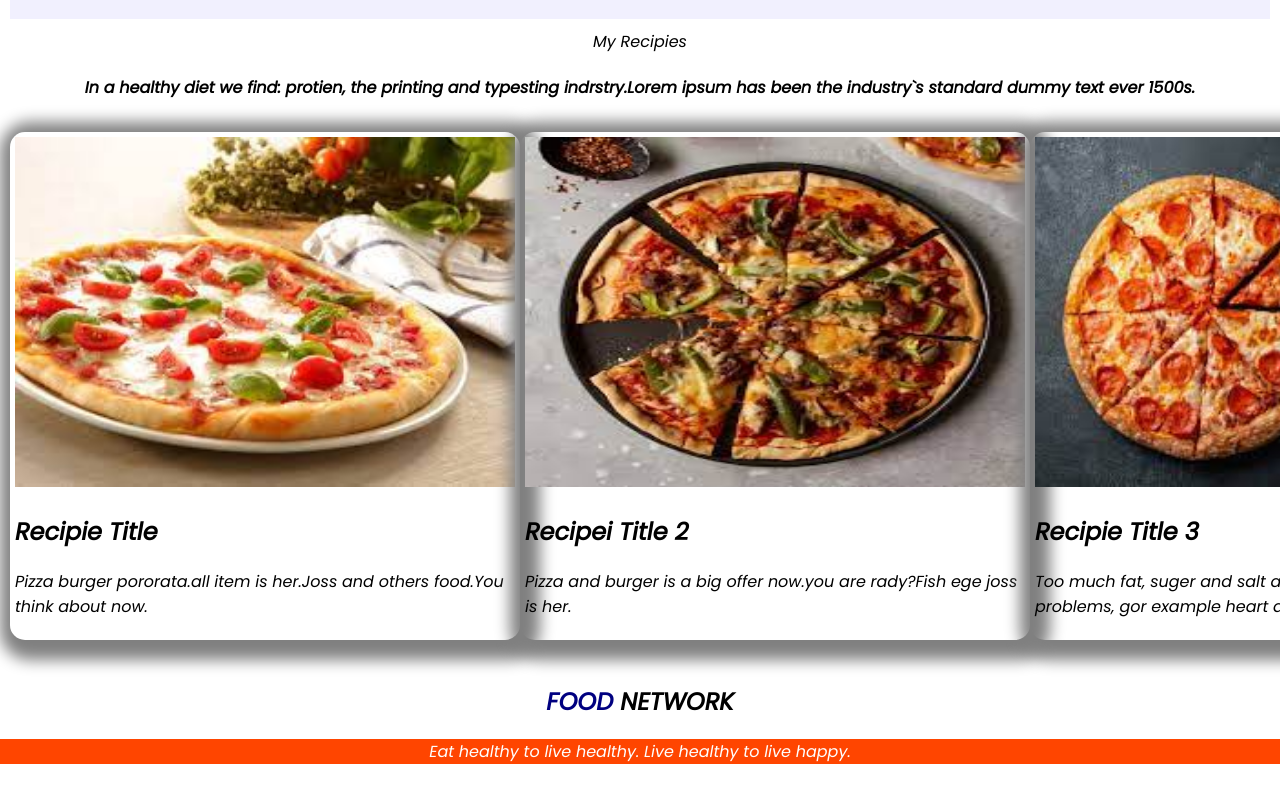
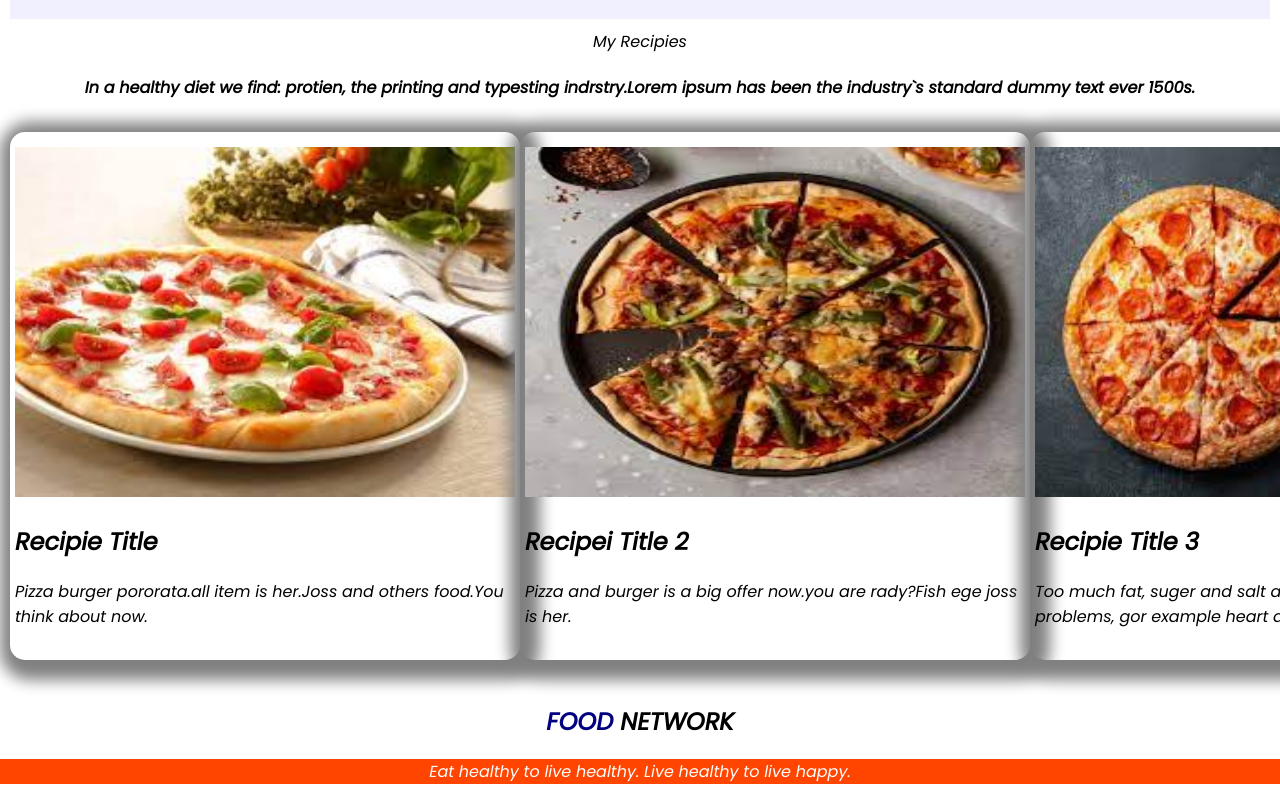
Before and after one commit to alnurany/my-portfolio, a plain HTML site: page index.html in a window 1280 px wide. Shown: the part 914-1714 px from the top of the page. Drawn offline with Linux system fonts and the light colour scheme.

Commit message:
my-portfolio

```diff
--- a/style.css
+++ b/style.css
@@ -62,8 +62,8 @@ body{
 }
 .recipie{
     margin-bottom: 15px;
-    width: 40%;
-    padding: 5px;
+    width: 80%;
+    padding: 15px;
     padding-left: 5px;
     padding-right: 5px;
     height: auto;
```
